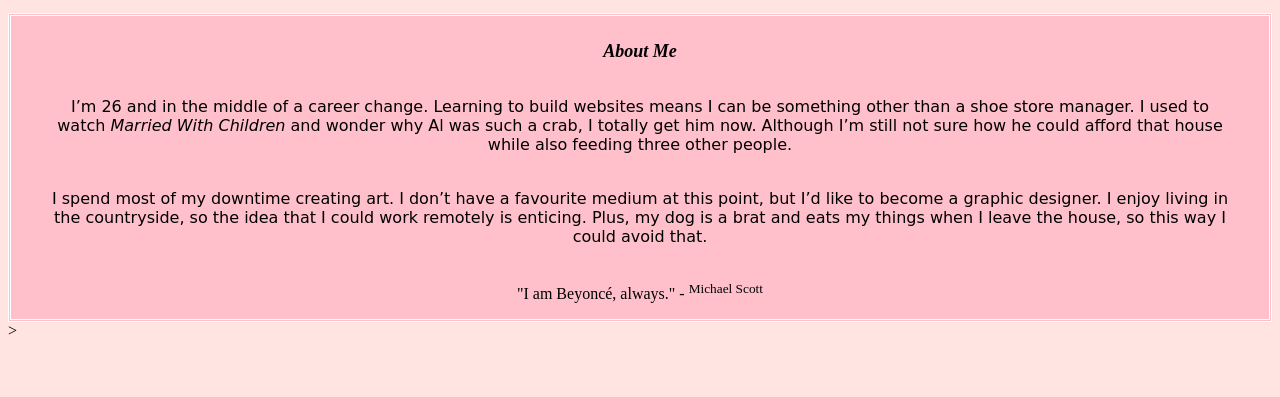
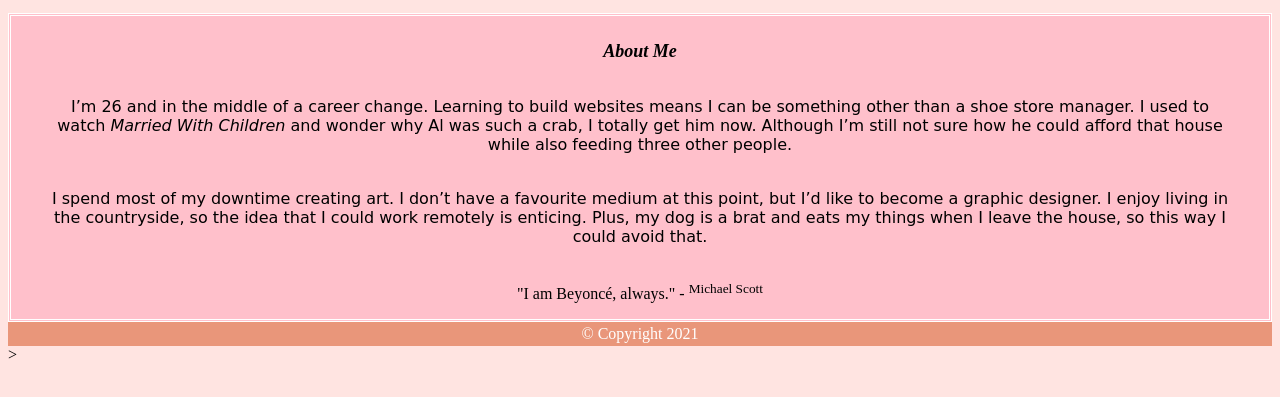
Before and after one commit to Taylormacknz/html_assignment1, a plain HTML site: page index.html in a window 1280 px wide. Shown: the part 85-482 px from the top of the page. Drawn offline with Linux system fonts and the light colour scheme.

Commit message:
copyright info

```diff
--- a/index.html
+++ b/index.html
@@ -19,6 +19,7 @@
                 </blockquote>
             </article>
         </main>
+        <footer>&copy; Copyright 2021</footer>
 </body>>
 <!--beep boop-->
 
@@ -67,4 +68,10 @@
         background-color: pink;
         background-blend-mode: overlay;
     }
+    footer {
+  text-align: center;
+  padding: 3px;
+  background-color: DarkSalmon;
+  color: white;
+}
 </style>
```
